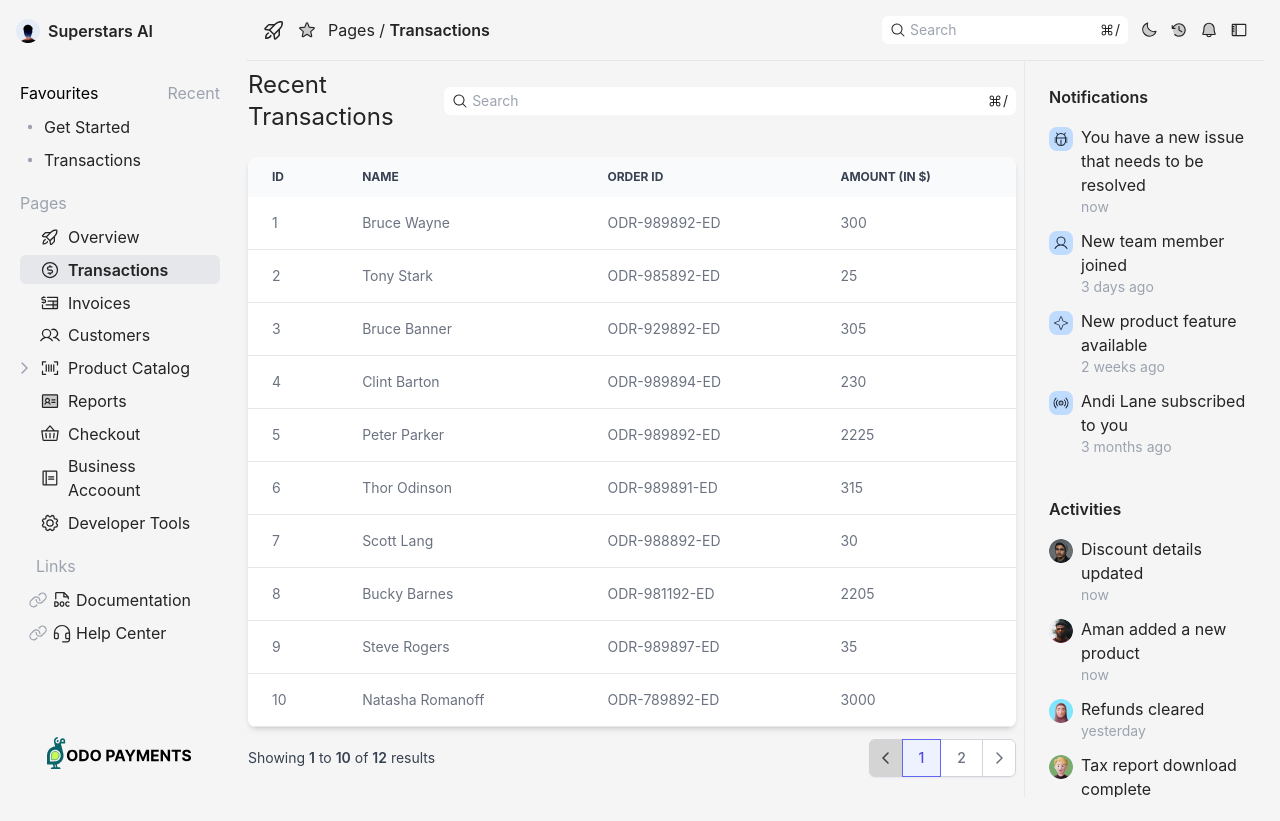
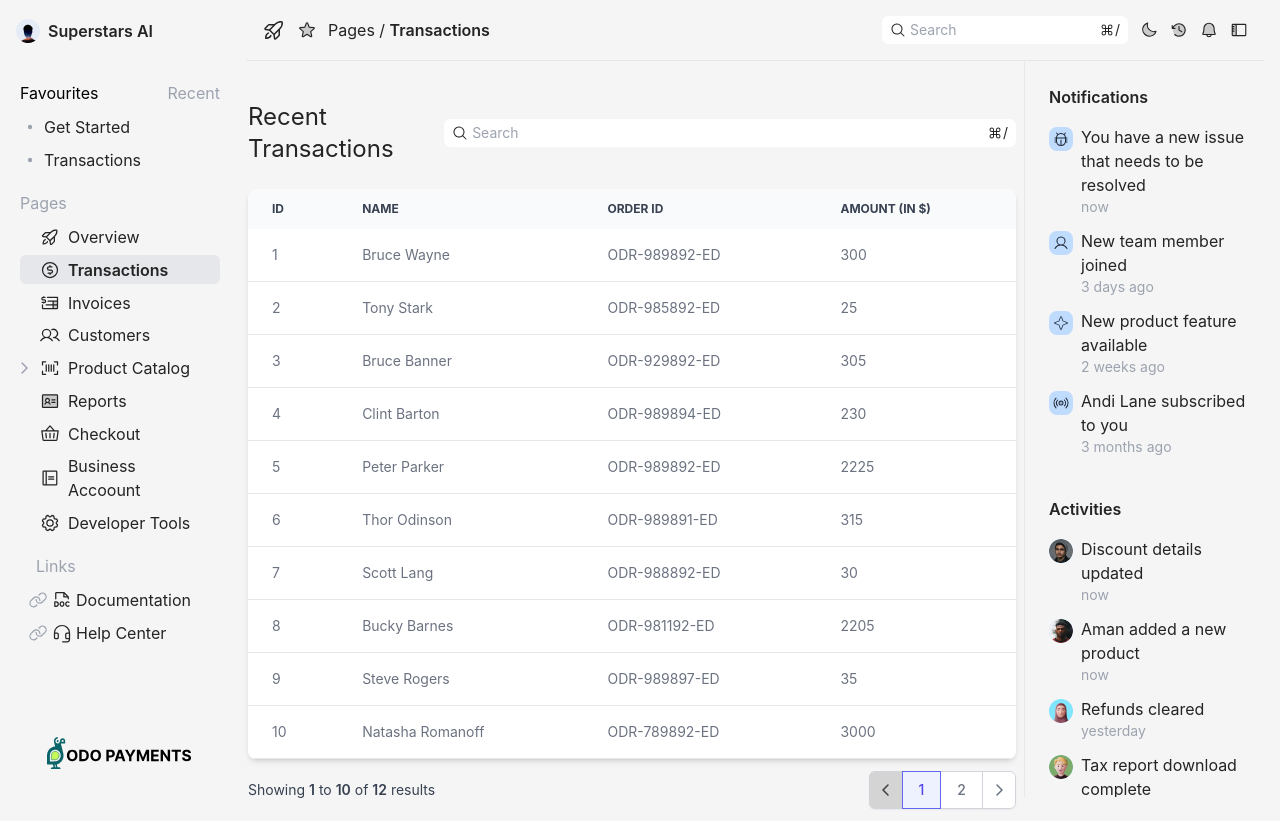
Before and after one commit to SohanVaigankar/tempdash, a React (Vite) app: page /transactions in a window 1280 px wide. Before the commit the page ends 800 px from the top, so only its background shows below. Built offline with nearby package versions, Linux system fonts and the light colour scheme.

Commit message:
fix: transaction table styling fixed

```diff
--- a/src/components/organisms/transactions-section/TransactionsSection.tsx
+++ b/src/components/organisms/transactions-section/TransactionsSection.tsx
@@ -40,7 +40,7 @@ const TransactionsSection = () => {
   }, [query, transactionData]);
 
   return (
-    <div className="container flex flex-col gap-6 mx-auto mt-8 lg:mt-0">
+    <div className="container flex flex-col gap-6 mx-auto mt-8 lg:mt-8">
       <div className="flex flex-col gap-6 xl:flex-row justify-between items-center w-full">
         <div>Recent Transactions</div>
         <SearchBar
--- a/src/components/pages/transactions/Transactions.tsx
+++ b/src/components/pages/transactions/Transactions.tsx
@@ -3,7 +3,7 @@ import { TransactionsSection } from "../../organisms/transactions-section";
 
 const Transactions = () => {
   return (
-    <div className="h-full  w-full flex  justify-center items-center flex-grow my-auto text-2xl p-2">
+    <div className="h-full  w-full flex  justify-center flex-grow my-auto text-2xl p-2">
       <TransactionsSection />
     </div>
   );
```
